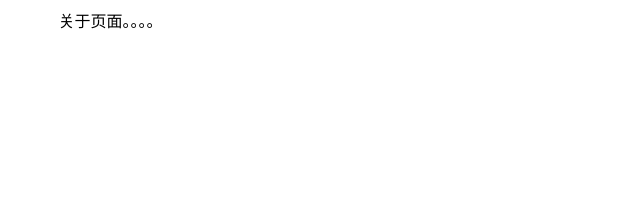
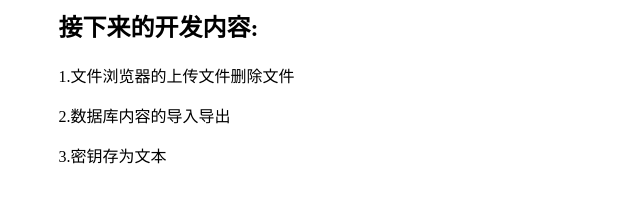
Before and after one commit to ssbeatty/oms, a plain HTML site: page views/about.html in a window 1280 px wide. Shown: the whole page, without its empty margins (0-640 px from the left). Drawn offline with Linux system fonts and the light colour scheme.

Commit message:
更新开发内容

```diff
--- a/views/about.html
+++ b/views/about.html
@@ -2,5 +2,8 @@
     <title>关于</title>
 </head>
 <div style="width: 90%;margin-left: 4%">
-    关于页面。。。。
+    <h2>接下来的开发内容:</h2>
+    <p>1.文件浏览器的上传文件删除文件</p>
+    <p>2.数据库内容的导入导出</p>
+    <p>3.密钥存为文本</p>
 </div>
```
